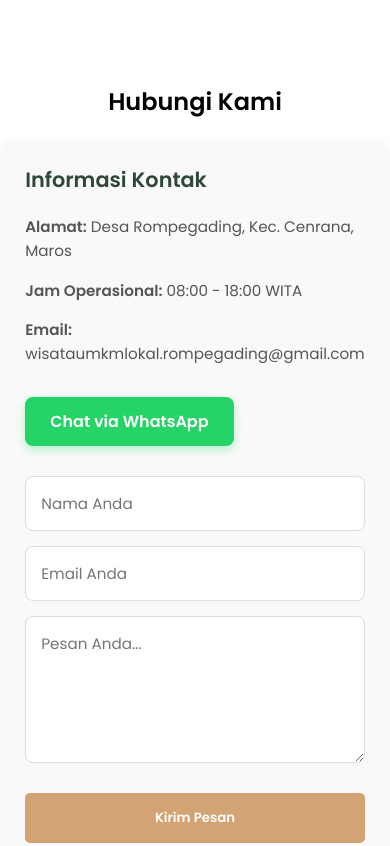
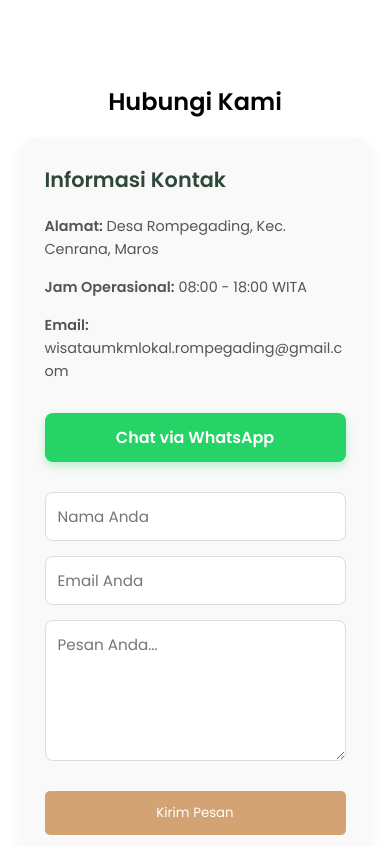
Before and after one commit to Rifkimuh23/Wisata-rumah-kurcaci-rompegading, a plain HTML site: page index.html in a window 390 px wide. Shown: the part 7800-8646 px from the top of the page. Drawn offline with nearby package versions, Linux system fonts and the light colour scheme.

Commit message:
Menambahkan elemen baru

```diff
--- a/style.css
+++ b/style.css
@@ -203,25 +203,27 @@
   background-color: #1a2e24;
 }
 
-/* --- CONTACT SECTION --- */
+/* --- CONTACT SECTION (DIPERBAIKI FULL) --- */
 .contact-container {
   display: flex;
-  flex-wrap: wrap;
+  flex-wrap: wrap; /* WAJIB: Agar otomatis turun ke bawah jika layar sempit */
   justify-content: space-between;
-  gap: 40px;
+  gap: 30px;
   background: #f9f9f9;
-  padding: 40px;
+  padding: 30px;
   border-radius: 15px;
   width: 100%;
   box-shadow: 0 5px 15px rgba(0, 0, 0, 0.05);
+  overflow: hidden; /* Mencegah konten keluar dari kotak */
 }
 
 .contact-info,
 .contact-form {
-  flex: 1 1 300px;
-  min-width: 280px;
+  flex: 1 1 300px; /* Fleksibel, tapi minimal 300px sebelum turun ke bawah */
+  min-width: 0; /* PENTING: Mencegah flex item menolak mengecil */
 }
 
+/* Mengatur Teks Info */
 .contact-info h3 {
   color: #2d4739;
   margin-bottom: 20px;
@@ -233,9 +235,14 @@
   color: #555;
   line-height: 1.6;
   font-size: 0.95rem;
+
+  /* PENTING: Agar email panjang otomatis turun baris/terpotong rapi */
   word-wrap: break-word;
+  word-break: break-word;
+  overflow-wrap: break-word;
 }
 
+/* Tombol WA */
 .btn-whatsapp {
   display: inline-block;
   background-color: #25d366;
@@ -245,15 +252,12 @@
   border-radius: 8px;
   font-weight: bold;
   margin-top: 15px;
-  transition: 0.3s;
   box-shadow: 0 4px 10px rgba(37, 211, 102, 0.3);
+  width: 100%; /* Di HP tombol jadi lebar penuh agar rapi */
+  text-align: center;
 }
 
-.btn-whatsapp:hover {
-  background-color: #128c7e;
-  transform: translateY(-2px);
-}
-
+/* Form Styling */
 .contact-form form {
   display: flex;
   flex-direction: column;
@@ -262,20 +266,40 @@
 .contact-form input,
 .contact-form textarea {
   width: 100%;
-  padding: 15px;
+  padding: 12px;
   margin-bottom: 15px;
   border: 1px solid #ddd;
   border-radius: 8px;
   font-size: 0.95rem;
-  background: white;
+  box-sizing: border-box; /* Pastikan padding tidak menambah lebar */
 }
 
 .contact-form .btn {
   width: 100%;
   cursor: pointer;
   border: none;
-  font-weight: 600;
-  padding: 15px;
+  padding: 12px;
+}
+
+/* --- PAKSA TAMPILAN HP (MEDIA QUERY) --- */
+/* Pastikan ini ada di bagian paling bawah atau setelah kode di atas */
+@media (max-width: 768px) {
+  .contact-container {
+    flex-direction: column; /* Paksa susun ke bawah */
+    padding: 20px; /* Kurangi padding biar luas */
+    gap: 40px;
+  }
+
+  .contact-info,
+  .contact-form {
+    width: 100%; /* Lebar penuh */
+    flex: none;
+  }
+
+  /* Agar email benar-benar aman di layar kecil */
+  .contact-info p {
+    font-size: 0.9rem;
+  }
 }
 
 /* --- LIGHTBOX (HANYA SATU VERSI) --- */
```
